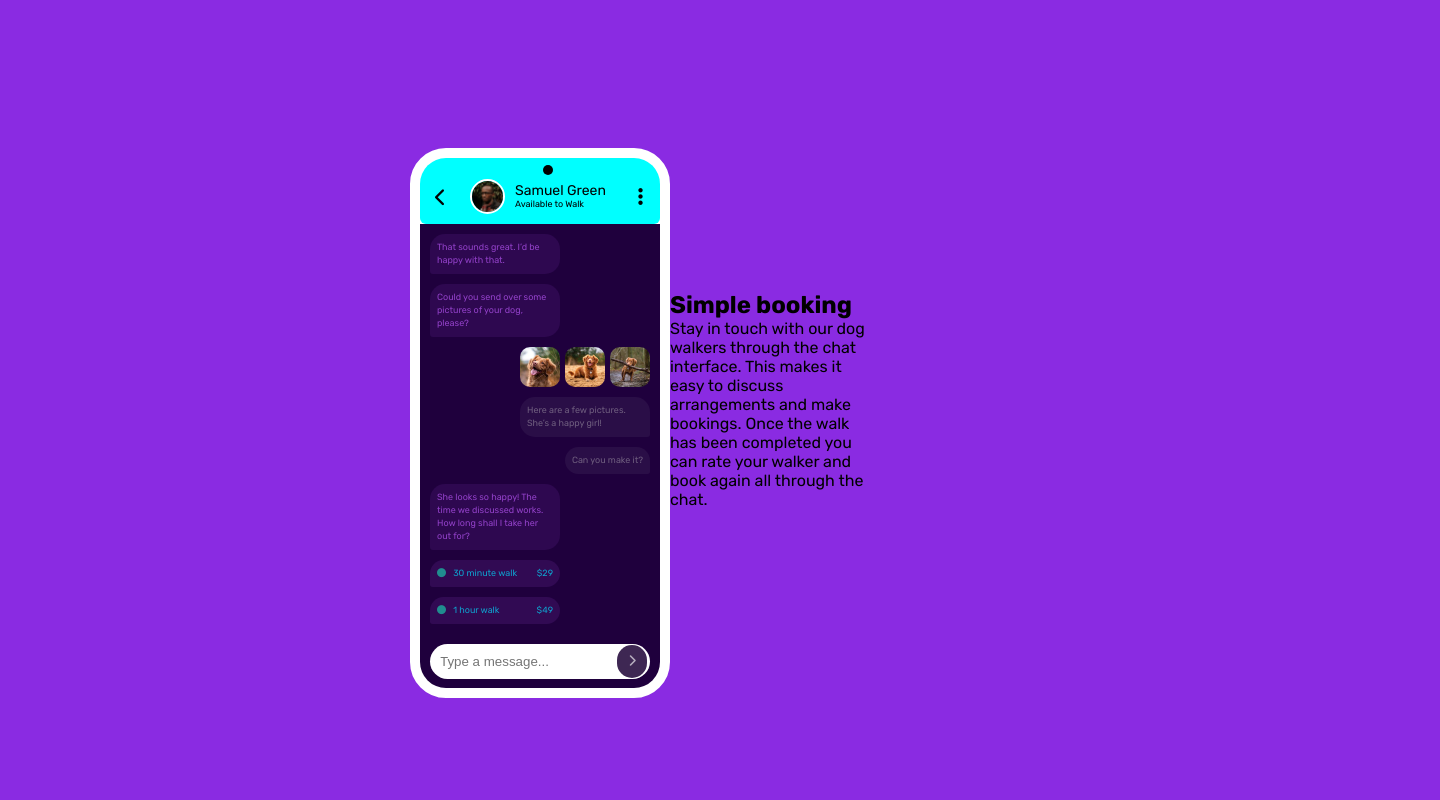
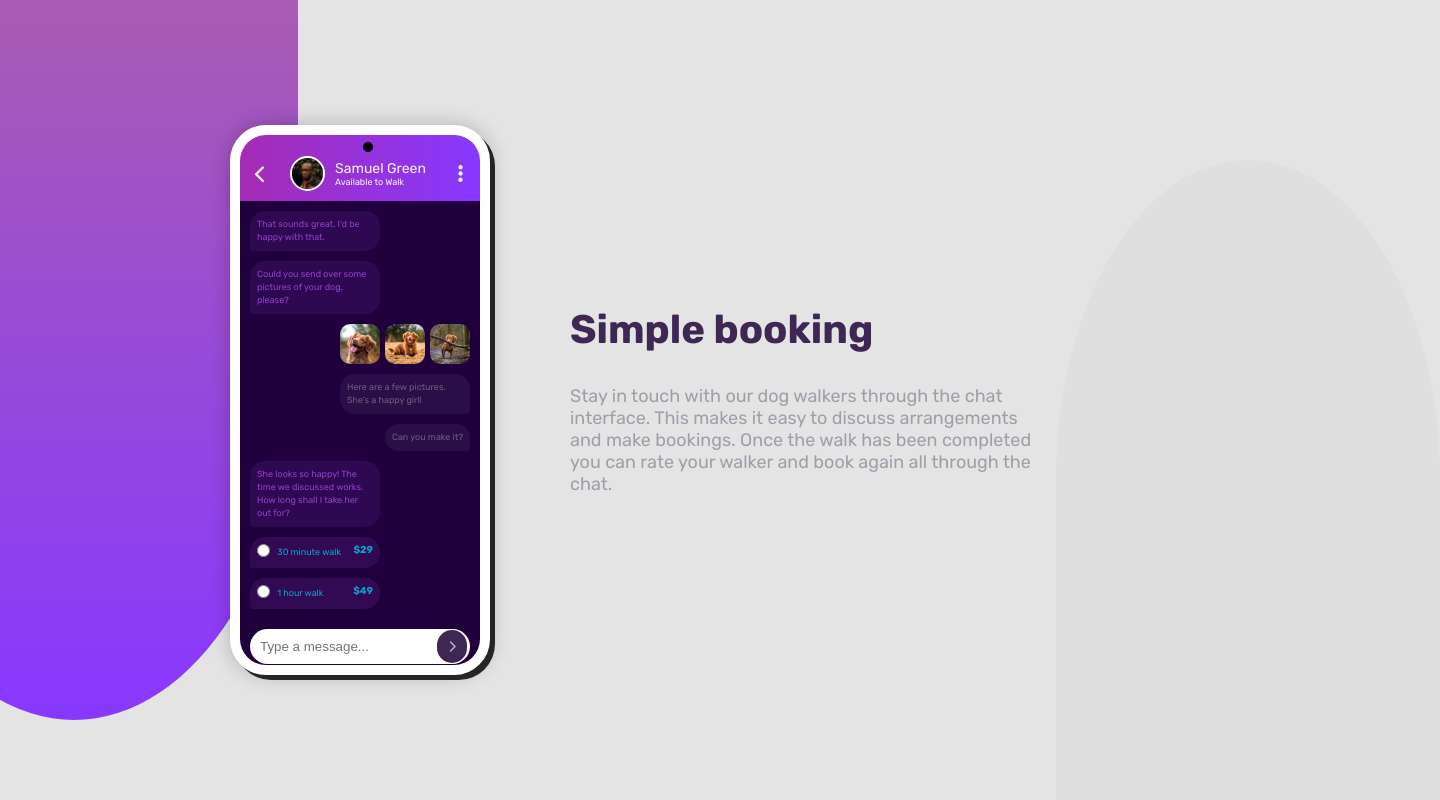
Before and after one commit to tunjayoff/chat-app-pure-css-illustration, a plain HTML site: page index.html in a window 1280 px wide. Shown: the whole page, 1440 px wide, since content can reach past the window. Drawn offline with Linux system fonts and the light colour scheme.

Commit message:
ui updates

```diff
--- a/index.html
+++ b/index.html
@@ -12,6 +12,8 @@
 	</head>
 	<body>
 		<main>
+			<div class="background-shape-colorful"></div>
+			<div class="background-shape-gray"></div>
 			<div class="flex-container">
 				<div class="app-container">
 					<div class="app-header">
@@ -62,15 +64,15 @@
 						</div>
 						<div class="msg-pricing message-box">
 							<p>
-								<i class="fa-solid fa-circle"></i>
-								30 minute walk
+								<input type="radio" name="radio" id="r" />
+								<span>30 minute walk</span>
 							</p>
 							<p>$29</p>
 						</div>
 						<div class="msg-pricing message-box">
 							<p>
-								<i class="fa-solid fa-circle"></i>
-								1 hour walk
+								<input type="radio" name="radio" id="r" />
+								<span>1 hour walk</span>
 							</p>
 							<p>$49</p>
 						</div>
--- a/style.css
+++ b/style.css
@@ -4,16 +4,44 @@
 	padding: 0;
 	box-sizing: border-box;
 }
+
 body {
-	background-color: blueviolet;
+	background-color: rgb(228, 228, 228);
+	max-width: 100%;
 }
 main {
 	display: flex;
 	align-items: center;
 	justify-content: center;
-	min-width: 100%;
-	min-height: 100vh;
+	width: 100%;
+	height: 100vh;
 	font-family: "Rubik", sans-serif;
+}
+
+.background-shape-colorful {
+	position: absolute;
+	content: "";
+	background-image: linear-gradient(
+		to bottom,
+		hsl(293, 36%, 53%),
+		hsl(264, 100%, 61%)
+	);
+	height: 90%;
+	width: 35%;
+	border-radius: 0 0 50% 50%;
+	top: 0;
+	left: -150px;
+}
+
+.background-shape-gray {
+	position: absolute;
+	content: "";
+	background-color: rgba(145, 145, 145, 0.064);
+	height: 80%;
+	width: 30%;
+	border-radius: 50% 50% 0 0;
+	bottom: 0;
+	right: -160px;
 }
 
 /* Dog images */
@@ -23,8 +51,13 @@ img {
 }
 .flex-container {
 	display: flex;
-	max-width: 820px;
-	max-height: 505px;
+	align-items: center;
+	justify-content: center;
+	flex-wrap: wrap;
+	max-width: fit-content;
+	height: fit-content;
+	gap: 5rem;
+	margin: 50px 0;
 }
 
 /* Phone container */
@@ -38,6 +71,8 @@ img {
 	font-size: 12px;
 	flex-shrink: 0;
 	border: 10px solid rgb(255, 255, 255);
+	box-shadow: rgba(0, 0, 0, 0.232) 0px 0px 20px 0px,
+		rgba(0, 0, 0, 0.818) 5px 5px 0px 0px;
 }
 .app-container::before {
 	content: "";
@@ -59,24 +94,30 @@ img {
 	position: relative;
 	width: 100%;
 	height: 66px;
-	background-color: aqua;
+	background-image: linear-gradient(
+		to right,
+		hsl(293, 61%, 44%),
+		hsl(264, 100%, 61%)
+	);
+	color: hsl(270, 20%, 96%);
 	text-align: left;
-	border-radius: 0.5em;
 }
 .app-header > i:first-child {
 	position: absolute;
 	left: 15px;
 	bottom: 17px;
 	font-size: 18px;
+	transition: color 100ms ease-in;
 }
 .app-header > i:last-child {
 	position: absolute;
 	right: 17px;
 	bottom: 17px;
 	font-size: 20px;
+	transition: color 100ms ease-in;
 }
 .app-header > i:hover {
-	color: blue;
+	color: hsl(271, 35%, 39%);
 	cursor: pointer;
 }
 .app-header > img {
@@ -90,7 +131,7 @@ img {
 .app-header > p {
 	position: absolute;
 	left: 95px;
-	bottom: 15px;
+	bottom: 14px;
 	display: flex;
 	flex-direction: column;
 	font-size: 14px;
@@ -138,17 +179,25 @@ img {
 
 /* Pricing messages */
 .msg-pricing {
-	width: 3000px;
 	background-color: hsla(276, 55%, 52%, 0.16);
 	color: hsla(188, 100%, 50%, 0.712);
 	display: flex;
 	justify-content: space-between;
+	align-items: flex-start;
 	border-radius: 15px 15px 15px 3px;
 }
-.msg-pricing > p > i {
-	cursor: pointer;
+
+.msg-pricing > p > input {
 	margin-right: 5px;
 	color: rgba(21, 230, 184, 0.596);
+}
+.msg-pricing > p > span {
+	position: relative;
+	bottom: 2px;
+}
+.msg-pricing > p:nth-child(2) {
+	font-size: 10px;
+	font-weight: 700;
 }
 
 /* Message send box */
@@ -185,14 +234,21 @@ input[type="text"] {
 	cursor: pointer;
 }
 article {
-	width: 200px;
+	max-width: 30rem;
 	font-size: 16px;
 	display: flex;
 	text-align: left;
 	flex-direction: column;
 	align-items: flex-start;
-	justify-content: center;
+
+	row-gap: 2rem;
 }
-
+article > h1 {
+	font-size: 2.5rem;
+	color: hsl(271, 36%, 24%);
+}
 article > p {
+	color: hsl(270, 7%, 64%);
+	font-size: 18px;
+	width: fit-content;
 }
```
